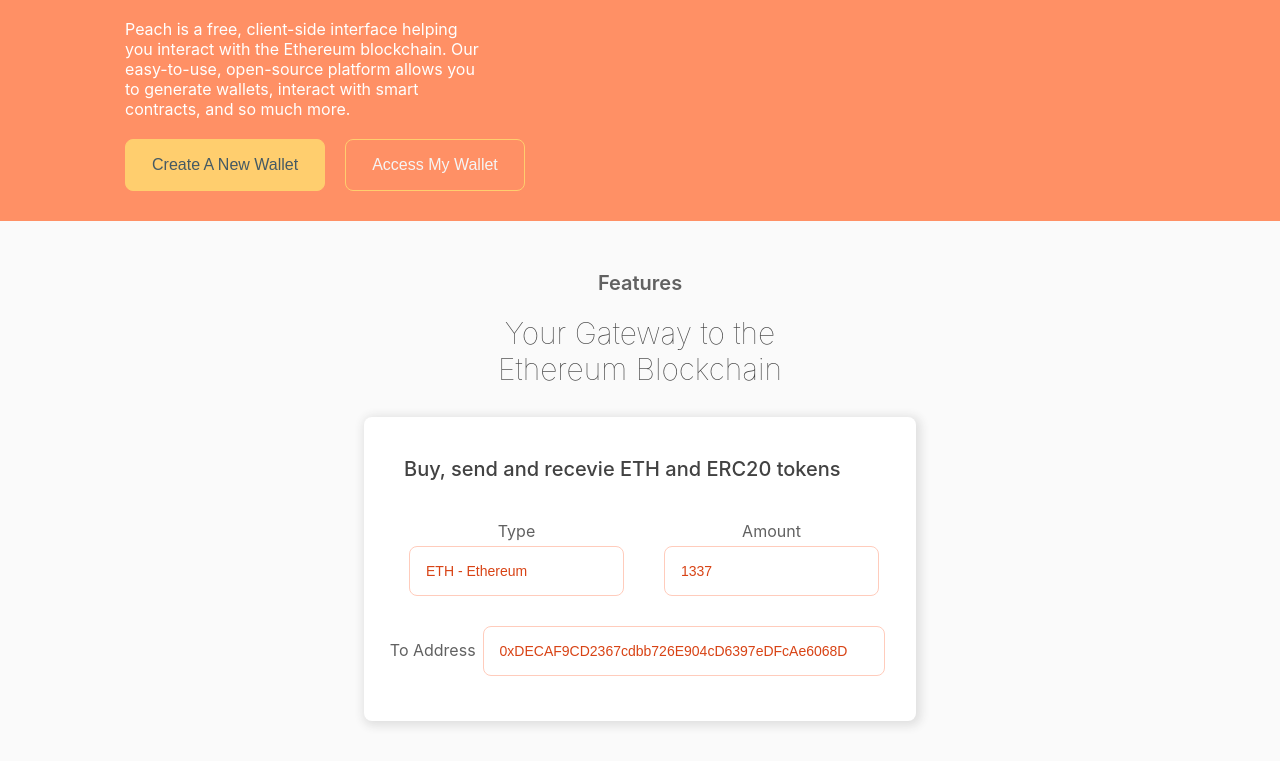
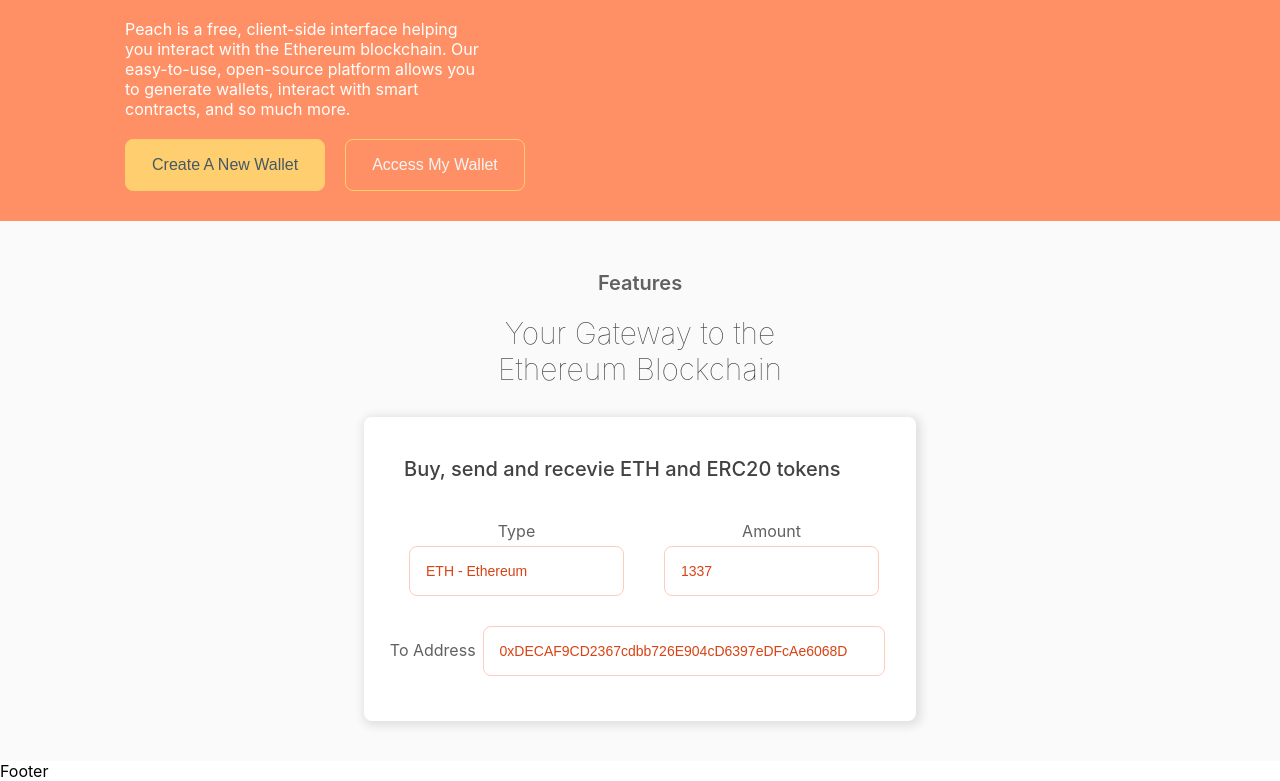
Before and after one commit to chuberacroi412/crypto-wallet-fe, a React (Create React App) app: page / in a window 1280 px wide. Shown: the part 256-1037 px from the top of the page. Built offline with nearby package versions, Linux system fonts and the light colour scheme.

Commit message:
test merge

```diff
--- a/src/App.js
+++ b/src/App.js
@@ -6,6 +6,7 @@
   return (
     <div>
       <Home/>
+      <p>Footer</p>
     </div>
   );
 }
```
